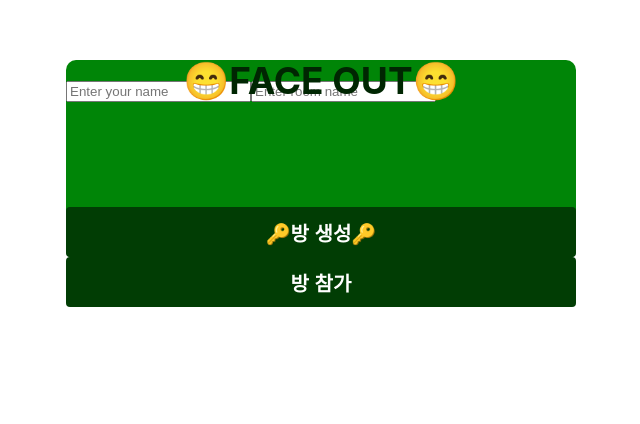
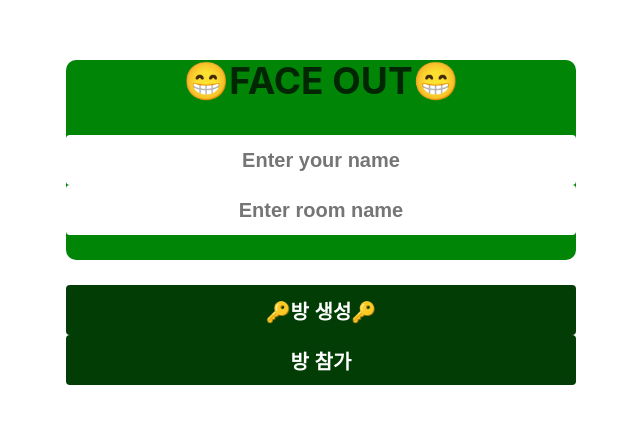
Before and after one commit to Jiyu215/typescript-git, a React (Create React App) app in the folder CIT_frontend-main/: page / in a window 1280 px wide. Shown: the part 240-664 px from the top of the page, without its empty margins (319-959 px from the left). Built offline with nearby package versions, Linux system fonts and the light colour scheme; no server answers.

Commit message:
feat: css수정 (#1)

```diff
--- a/CIT_frontend-main/src/components/webcam/CodeTr.css
+++ b/CIT_frontend-main/src/components/webcam/CodeTr.css
@@ -28,7 +28,7 @@
     font-weight: bold;
     font-size: 37px;
   }
-  #name{
+  #container input{
     position: relative;
     width: 500px;
     height: 40px;
```
